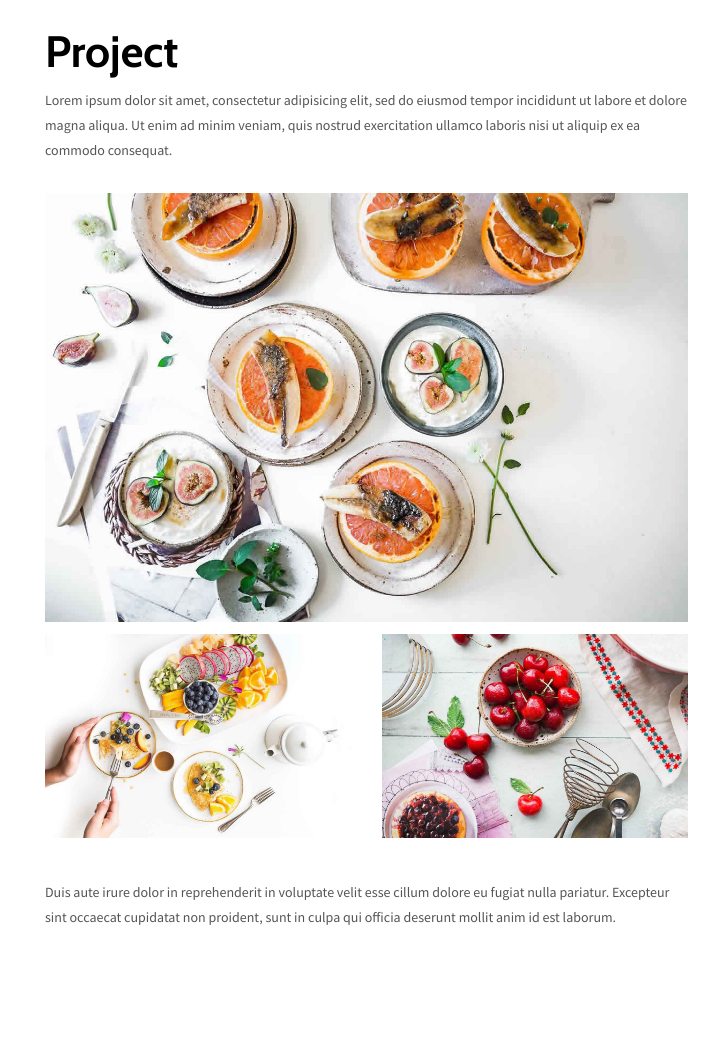
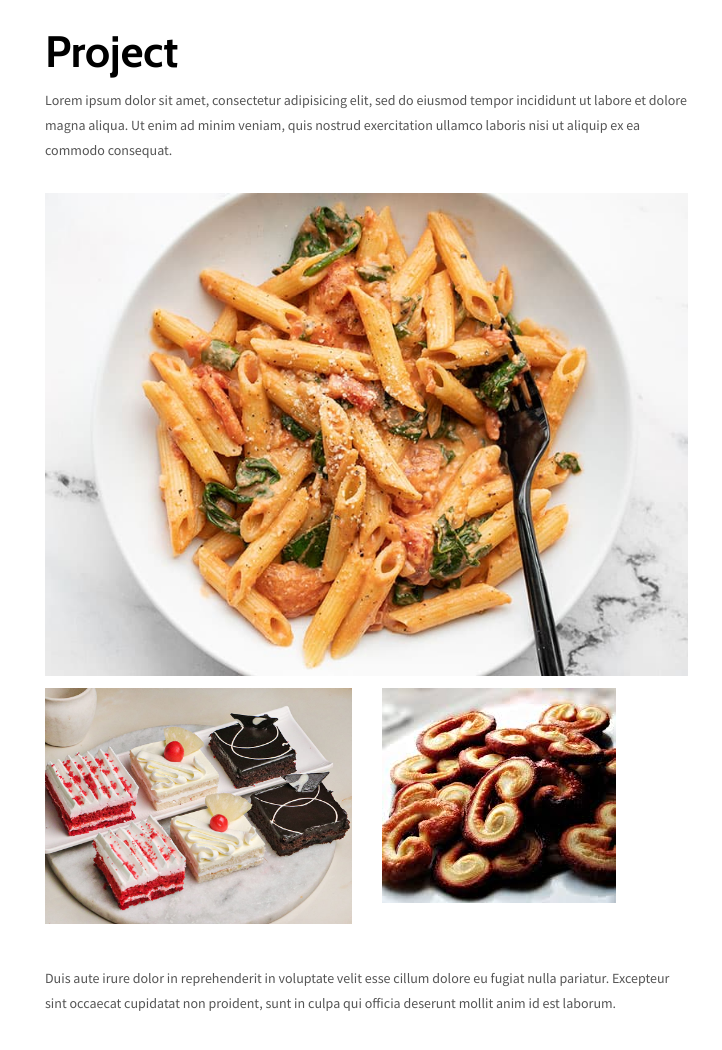
Before and after one commit to Krithika-Singh/deliziosa.github.io, a plain HTML site: page project.html in a window 1280 px wide. Shown: the part 26-1076 px from the top of the page, 225-947 px from the left. Before the commit the page ends 998 px from the top, so only its background shows below. Drawn offline with nearby package versions, Linux system fonts and the light colour scheme.

Commit message:
Update project.html

```diff
--- a/project.html
+++ b/project.html
@@ -86,13 +86,13 @@
     </div>
 
     <div class="section-container-spacer">
-      <p><img class="img-responsive" alt="" src="./assets/images/img-12.jpg"></p>
+      <p><img class="img-responsive" alt="" src="./assets/images/img-16.jpg"></p>
       <div class="row">
           <div class="col-xs-12 col-md-6">
-              <p><img class="img-responsive" alt="" src="./assets/images/img-13.jpg"></p>
+              <p><img class="img-responsive" alt="" src="./assets/images/img-17.jpg"></p>
           </div>
           <div class="col-xs-12 col-md-6">
-              <p><img class="img-responsive" alt="" src="./assets/images/img-14.jpg"></p>
+              <p><img class="img-responsive" alt="" src="./assets/images/img-18.jpg"></p>
           </div>
       </div>
     </div>
```
